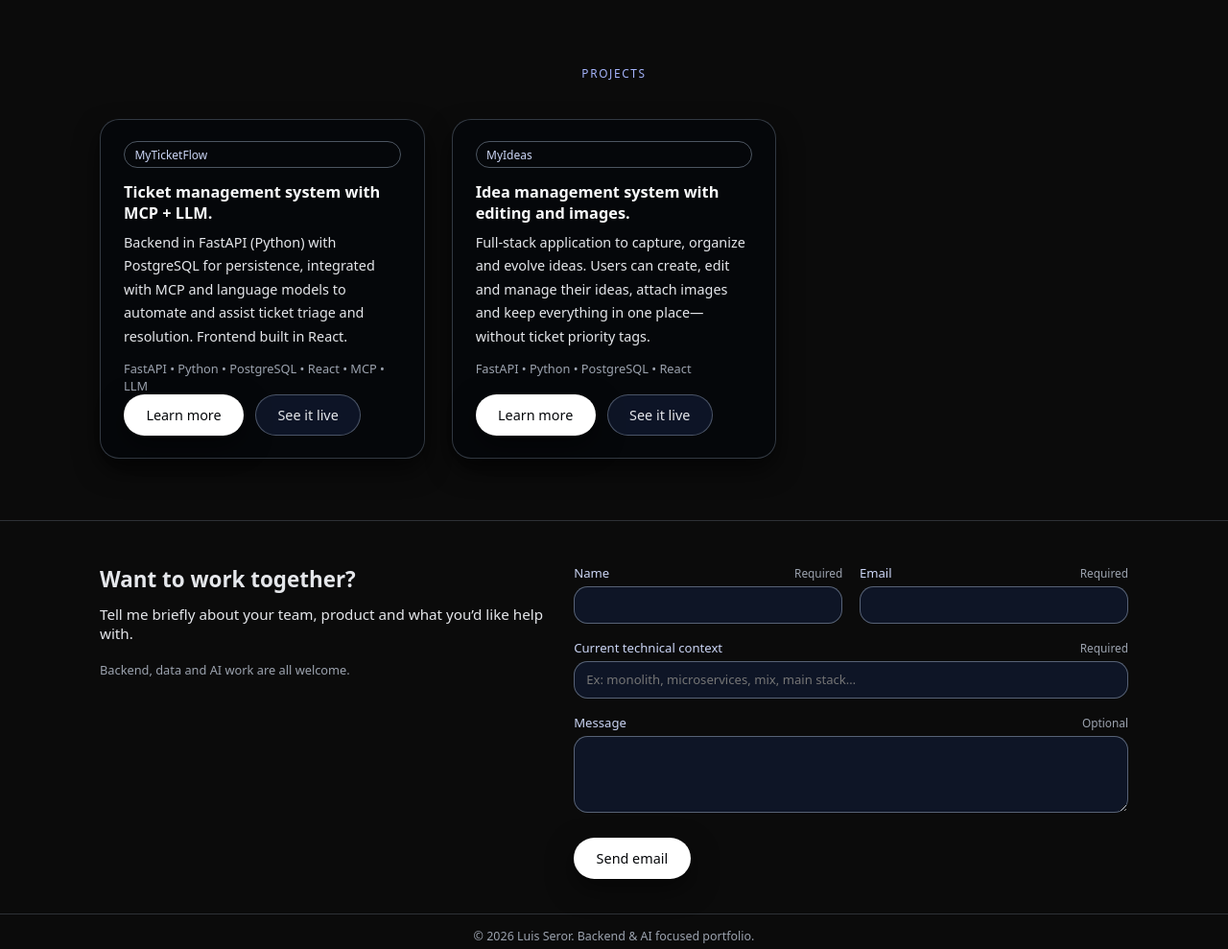
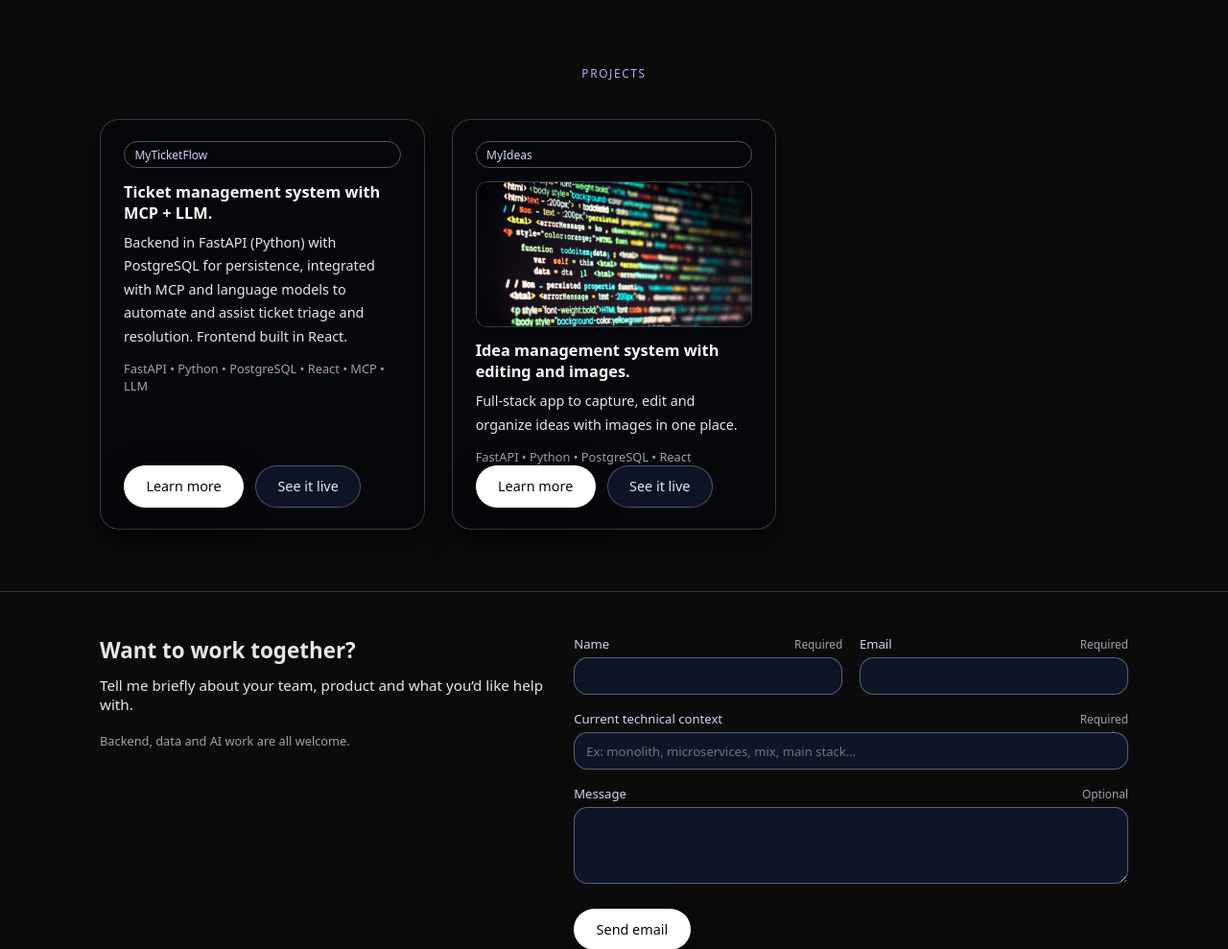
Before and after one commit to LuisOctavioGSeror/portifolio, a Flask app: page /projects in a window 1280 px wide. Shown: the part 56-1045 px from the top of the page at 96% size. Run offline with Flask 3, Linux system fonts and the light colour scheme.

Commit message:
changing projects page

```diff
--- a/app/projects_data.py
+++ b/app/projects_data.py
@@ -39,17 +39,17 @@ PROJECTS: Dict[str, Dict[str, Any]] = {
         "translations": {
             "en": {
                 "card_title": "Idea management system with editing and images.",
-                "card_text": "Full‑stack application to capture, organize and evolve ideas. Users can create, edit and manage their ideas, attach images and keep everything in one place—without ticket priority tags.",
+                "card_text": "Full‑stack app to capture, edit and organize ideas with images in one place.",
                 "card_stack": "FastAPI • Python • PostgreSQL • React",
             },
             "pt": {
                 "card_title": "Sistema de ideias com edição e imagens.",
-                "card_text": "Aplicação full‑stack para capturar, organizar e evoluir ideias. Usuários podem criar, editar e gerenciar ideias, anexar imagens e manter tudo em um só lugar — sem tags de prioridade.",
+                "card_text": "Aplicação full‑stack para registrar, editar e organizar ideias com imagens em um só lugar.",
                 "card_stack": "FastAPI • Python • PostgreSQL • React",
             },
             "de": {
                 "card_title": "Ideen-System mit Bearbeitung und Bildern.",
-                "card_text": "Full‑Stack-Anwendung zum Erfassen, Organisieren und Weiterentwickeln von Ideen. Nutzer können Ideen erstellen, bearbeiten und verwalten, Bilder anhängen und alles an einem Ort halten – ohne Prioritäts-Tags.",
+                "card_text": "Full‑Stack-App zum Erfassen, Bearbeiten und Organisieren von Ideen mit Bildern an einem Ort.",
                 "card_stack": "FastAPI • Python • PostgreSQL • React",
             },
         },
--- a/app/static/css/main.css
+++ b/app/static/css/main.css
@@ -485,6 +485,21 @@ img {
   margin-top: auto;
 }
 
+.project-card-thumb {
+  margin-bottom: 0.85rem;
+  border-radius: 0.75rem;
+  overflow: hidden;
+  border: 1px solid rgba(148, 163, 184, 0.35);
+  background: #020617;
+}
+
+.project-card-thumb img {
+  width: 100%;
+  height: 150px;
+  object-fit: cover;
+  display: block;
+}
+
 /* Project page: sections with images */
 .project-section {
   margin-top: 3rem;
--- a/app/templates/projects.html
+++ b/app/templates/projects.html
@@ -15,6 +15,16 @@
         <div class="card-label">
           <span>{{ project.name }}</span>
         </div>
+
+        {% if slug == 'myideas' %}
+        <figure class="project-card-thumb">
+          <img
+            src="{{ url_for('static', filename='img/code.jpg') }}"
+            alt="{{ project.name }} thumbnail"
+          />
+        </figure>
+        {% endif %}
+
         <h2 class="card-title">
           {{ project.card_title }}
         </h2>
```
